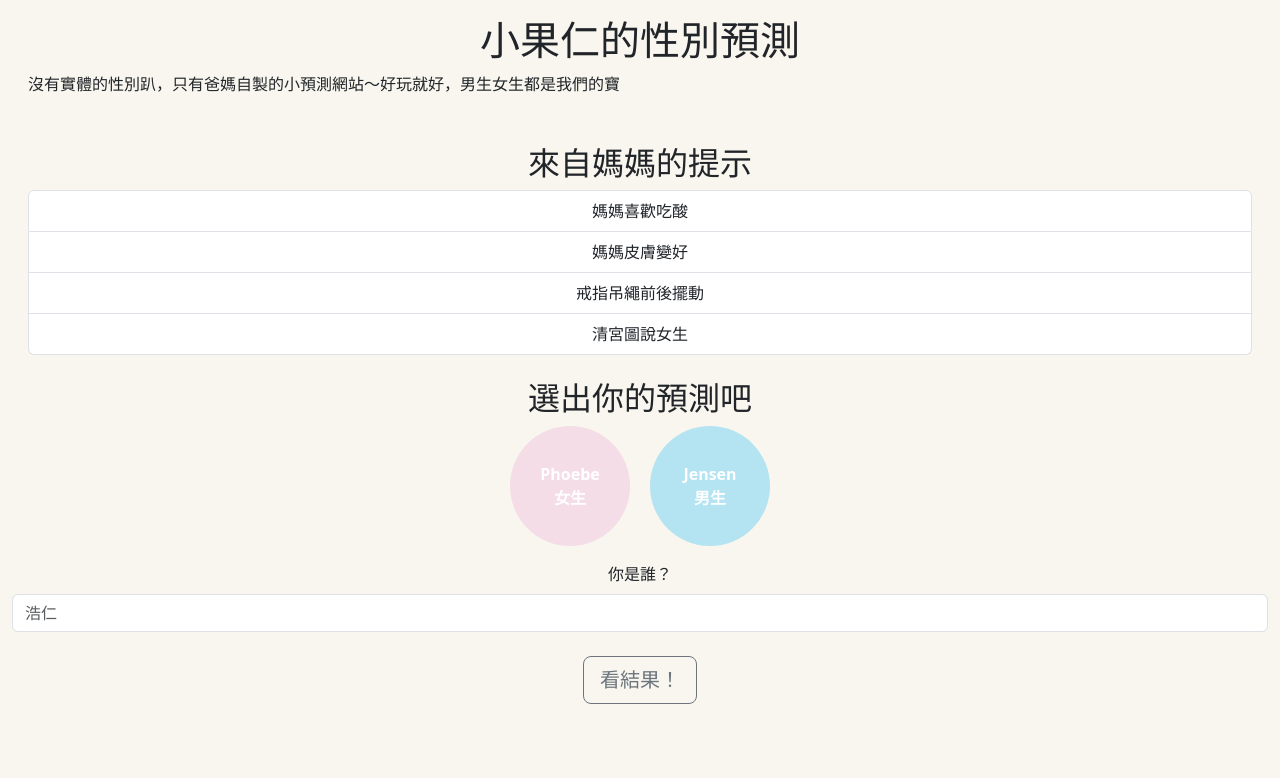
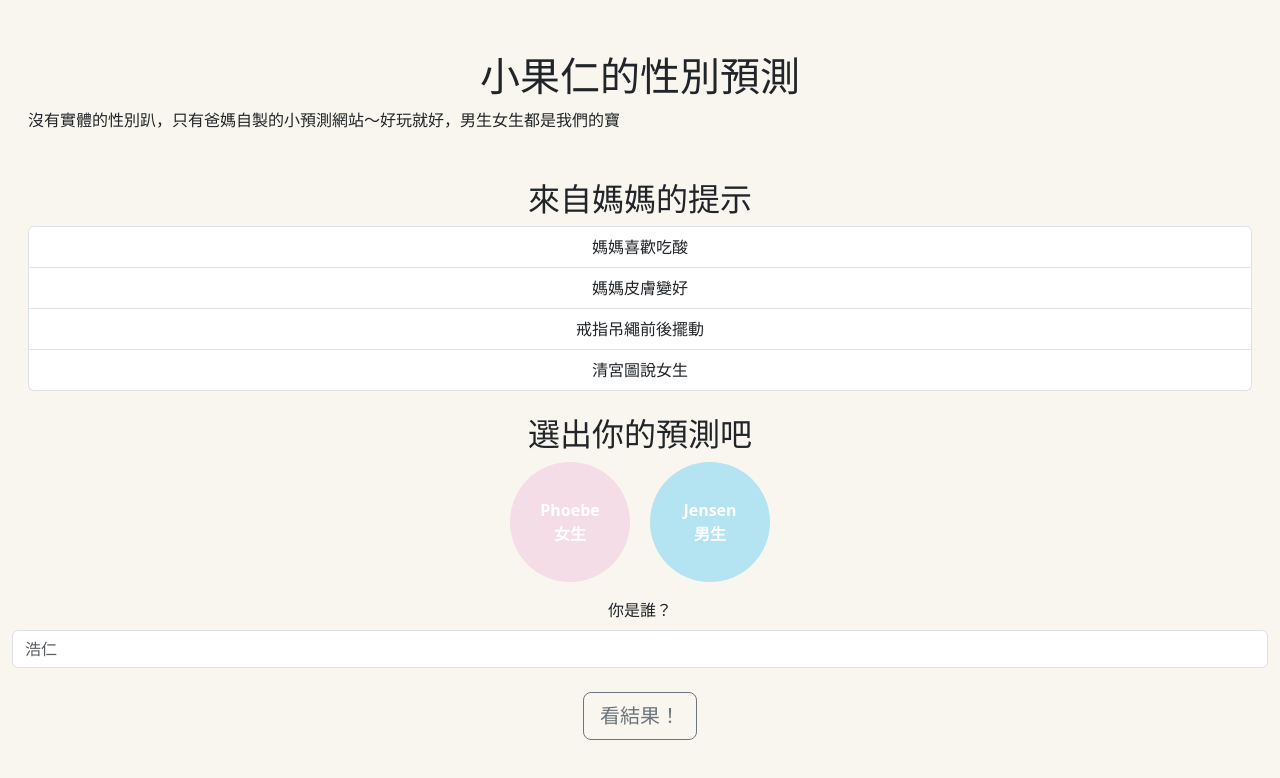
Before and after one commit to fonely0903/gender-reveal, a React (Create React App) app: page / in a window 1280 px wide. Shown: the top 778 px of the page. Built offline with nearby package versions, Linux system fonts and the light colour scheme.

Commit message:
padding top

```diff
--- a/src/App.css
+++ b/src/App.css
@@ -1,5 +1,6 @@
 #container {
   height: 100vh;
+  padding-top: 36px;
   background-color: #f8f6ee;
 }
 #gender-radios {
```
